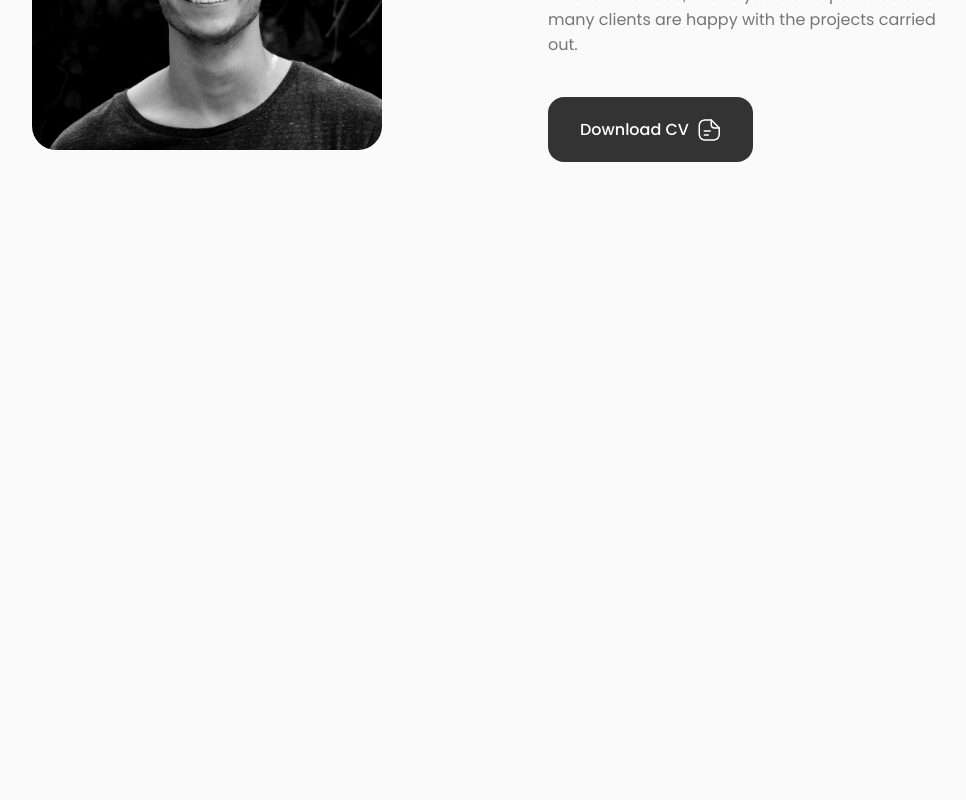
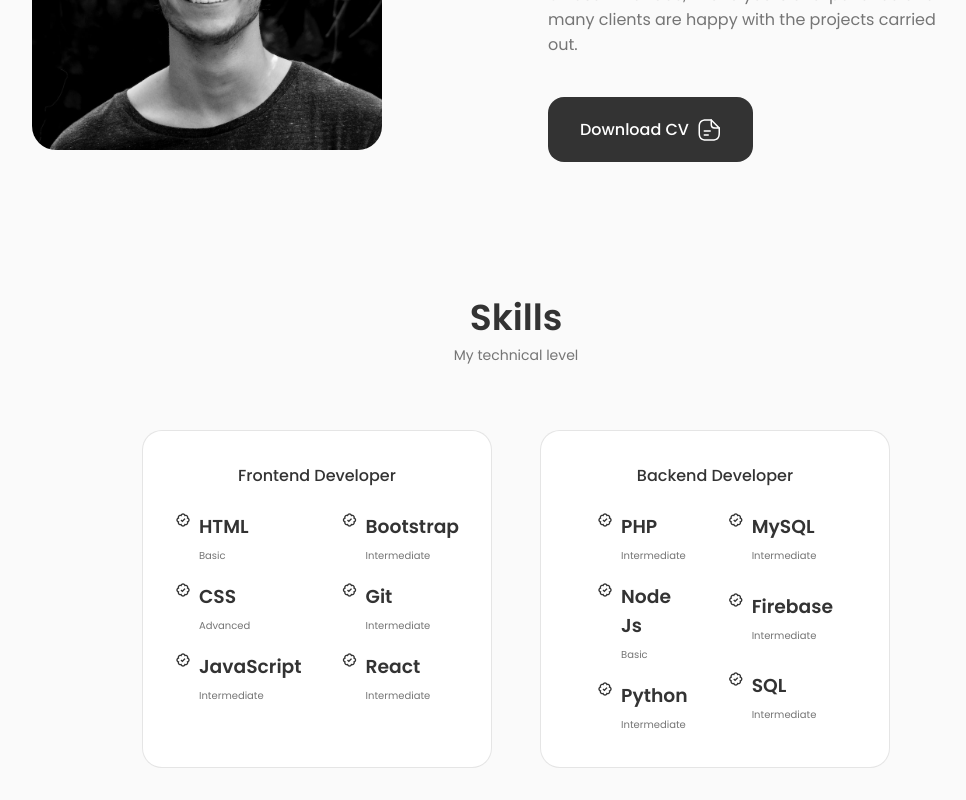
Before and after one commit to ayushr6/react-portfolio, a React (Create React App) app: page / in a window 1280 px wide. Shown: the part 1115-1915 px from the top of the page, without its empty margins (124-1090 px from the left). Before the commit the page ends 1309 px from the top, so only its background shows below. Built offline with nearby package versions, Linux system fonts and the light colour scheme.

Commit message:
skills component complete

```diff
--- a/src/App.js
+++ b/src/App.js
@@ -3,6 +3,7 @@
 import Header from './components/header/Header';
 import Home from './components/home/Home';
 import About from './components/about/About';
+import Skills from './components/skills/Skills';
 
 const App = () => {
   return (
@@ -12,6 +13,7 @@
       <main className='main'>
         <Home />
         <About />
+        <Skills />
       </main>
     </>
   )
--- /dev/null
+++ b/src/components/skills/Backend.jsx
@@ -0,0 +1,70 @@
+import React from 'react'
+
+const Backend = () => {
+  return (
+    <div className="skills__content">
+        <h3 className="skills__title">Backend Developer</h3>
+        <div className="skills__box">
+            <div className="skills__group">
+
+                <div className="skills__data">
+                    <i className="bx bx-badge-check"></i>
+                    <div>
+                        <h3 className="skills__name">PHP</h3>
+                        <span className="skills__level">Intermediate</span>
+                    </div>
+                </div>
+
+                <div className="skills__data">
+                    <i className="bx bx-badge-check"></i>
+                    <div>
+                        <h3 className="skills__name">Node Js</h3>
+                        <span className="skills__level">Basic</span>
+                    </div>
+                </div>
+
+                <div className="skills__data">
+                    <i className="bx bx-badge-check"></i>
+                    <div>
+                        <h3 className="skills__name">Python</h3>
+                        <span className="skills__level">Intermediate</span>
+                    </div>
+                </div>
+
+
+            </div>
+
+            <div className="skills__group">
+
+                <div className="skills__data">
+                    <i className="bx bx-badge-check"></i>
+                    <div>
+                        <h3 className="skills__name">MySQL</h3>
+                        <span className="skills__level">Intermediate</span>
+                    </div>
+                </div>
+
+                <div className="skills__data">
+                    <i className="bx bx-badge-check"></i>
+                    <div>
+                        <h3 className="skills__name">Firebase</h3>
+                        <span className="skills__level">Intermediate</span>
+                    </div>
+                </div>
+
+                <div className="skills__data">
+                    <i className="bx bx-badge-check"></i>
+                    <div>
+                        <h3 className="skills__name">SQL</h3>
+                        <span className="skills__level">Intermediate</span>
+                    </div>
+                </div>
+
+            </div>
+
+        </div>
+    </div>
+  )
+}
+
+export default Backend
--- /dev/null
+++ b/src/components/skills/Frontend.jsx
@@ -0,0 +1,71 @@
+import React from 'react'
+
+const Frontend = () => {
+  return (
+    <div className="skills__content">
+        <h3 className="skills__title">Frontend Developer</h3>
+        <div className="skills__box">
+            <div className="skills__group">
+
+                <div className="skills__data">
+                    <i className="bx bx-badge-check"></i>
+                    <div>
+                        <h3 className="skills__name">HTML</h3>
+                        <span className="skills__level">Basic</span>
+                    </div>
+                </div>
+
+                <div className="skills__data">
+                    <i className="bx bx-badge-check"></i>
+                    <div>
+                        <h3 className="skills__name">CSS</h3>
+                        <span className="skills__level">Advanced</span>
+                    </div>
+                </div>
+
+                <div className="skills__data">
+                    <i className="bx bx-badge-check"></i>
+                    <div>
+                        <h3 className="skills__name">JavaScript</h3>
+                        <span className="skills__level">Intermediate</span>
+                    </div>
+                </div>
+
+
+            </div>
+
+            <div className="skills__group">
+
+                <div className="skills__data">
+                    <i className="bx bx-badge-check"></i>
+                    <div>
+                        <h3 className="skills__name">Bootstrap</h3>
+                        <span className="skills__level">Intermediate</span>
+                    </div>
+                </div>
+
+                <div className="skills__data">
+                    <i className="bx bx-badge-check"></i>
+                    <div>
+                        <h3 className="skills__name">Git</h3>
+                        <span className="skills__level">Intermediate</span>
+                    </div>
+                </div>
+
+                <div className="skills__data">
+                    <i className="bx bx-badge-check"></i>
+                    <div>
+                        <h3 className="skills__name">React</h3>
+                        <span className="skills__level">Intermediate</span>
+                    </div>
+                </div>
+
+
+            </div>
+
+        </div>
+    </div>
+  )
+}
+
+export default Frontend
--- /dev/null
+++ b/src/components/skills/Skills.jsx
@@ -0,0 +1,19 @@
+import React from 'react'
+import "./skills.css";
+import Frontend from "./Frontend";
+import Backend from "./Backend";
+
+const Skills = () => {
+  return (
+    <section className="skills section">
+        <h2 className="section__title">Skills</h2>
+        <span className="section__subtitle">My technical level</span>
+        <div className="skills__container container grid">
+            <Frontend />
+            <Backend />
+        </div>
+    </section>
+  )
+}
+
+export default Skills
--- /dev/null
+++ b/src/components/skills/skills.css
@@ -0,0 +1,51 @@
+.skills__container {
+    grid-template-columns: repeat(2, 350px);
+    column-gap: 3rem;
+    justify-content: center;
+}
+
+.skills__content {
+    background-color: var(--container-color);
+    border: 1px solid rgba(0, 0, 0, 0.1);
+    padding: 2rem 4rem;
+    border-radius: 1.25rem;
+}
+
+.skills__title {
+    font-size: var(--normal-font-size);
+    font-weight: var(--font-medium);
+    text-align: center;
+    margin-bottom: var(--mb-1-5);
+}
+
+.skills__box {
+    display: flex;
+    justify-content: center;
+    column-gap: 2.5rem;
+}
+
+.skills__group {
+    display: grid;
+    align-items: flex-start;
+    row-gap: 1rem;
+}
+
+.skills__data {
+    display: flex;
+    column-gap: 0.5rem;
+}
+
+.skills .bx-badge-check {
+    font-size: 1rem;
+    color: var(--title-color);
+}
+
+.skills_name {
+    font-size: var(--normal-font-size);
+    font-weight: var(--font-medium);
+    line-height: 18px;
+}
+
+.skills__level {
+    font-size: var(--tiny-font-size);
+}
```
